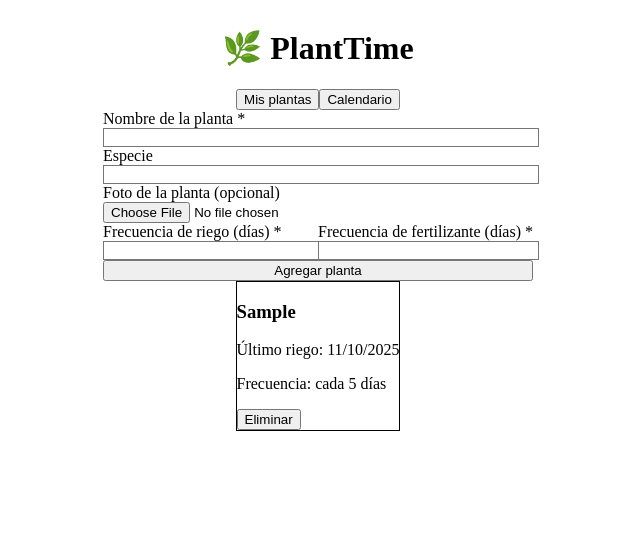
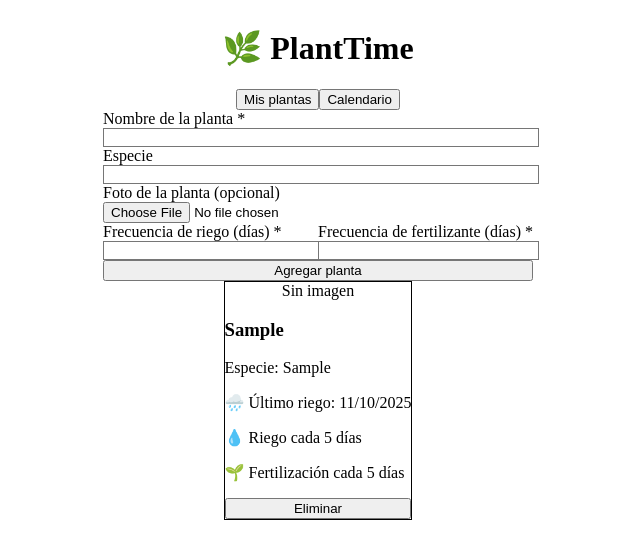
Before and after one commit to veronica-gi/planttime, a React (Vite) app: page / in a window 1280 px wide. Both pictures are taken after typing "Sample", "Sample", "5", "5" into the empty fields and a click on the button "Agregar planta". Shown: the top 558 px of the page, without its empty margins (322-962 px from the left). Built offline with nearby package versions, Linux system fonts and the light colour scheme.

Commit message:
feat: añadir todos los datos en las tarjetas de plantas

```diff
--- a/src/ui/components/PlantCard.tsx
+++ b/src/ui/components/PlantCard.tsx
@@ -6,26 +6,55 @@ interface PlantCardProps {
 }
 
 export function PlantCard({ plant, onDelete }: PlantCardProps) {
+  const formatDate = (date: string | Date) =>
+    new Date(date).toLocaleDateString()
+
   return (
-    <div className="p-4 border rounded-lg shadow-sm bg-white dark:bg-zinc-800">
-      {plant.imageUrl && (
+    <div className="p-4 border rounded-xl shadow-md bg-white dark:bg-zinc-800 hover:shadow-lg transition">
+
+      {/* Imagen */}
+      {plant.imageUrl ? (
         <img
           src={plant.imageUrl}
           alt={plant.name}
-          className="w-full h-40 object-cover rounded-md mb-2"
+          className="w-full h-40 object-cover rounded-lg mb-3"
         />
+      ) : (
+        <div className="w-full h-40 bg-gray-200 dark:bg-zinc-700 rounded-lg mb-3 flex items-center justify-center text-gray-500">
+          Sin imagen
+        </div>
       )}
-      <h3 className="text-lg font-semibold">{plant.name}</h3>
-      <p className="text-sm text-gray-500">
-        Último riego: {new Date(plant.lastWatered).toLocaleDateString()}
+
+      {/* Nombre */}
+      <h3 className="text-xl font-bold">{plant.name}</h3>
+
+      {/* Especie */}
+      <p className="text-sm text-gray-600 dark:text-gray-400 mb-2">
+        <span className="font-medium">Especie:</span> {plant.species}
       </p>
-      <p className="text-sm text-gray-500">
-        Frecuencia: cada {plant.wateringFrequency} días
+
+      {/* Último riego */}
+      <p className="text-sm text-gray-700 dark:text-gray-300">
+        🌧️ Último riego: {formatDate(plant.lastWatered)}
       </p>
+
+      {/* Frecuencia de riego */}
+      <p className="text-sm text-gray-700 dark:text-gray-300 mb-1">
+        💧 Riego cada {plant.wateringFrequency} días
+      </p>
+
+      {/* Fertilización (opcional) */}
+      {plant.fertilizingFrequency && (
+        <p className="text-sm text-gray-700 dark:text-gray-300">
+          🌱 Fertilización cada {plant.fertilizingFrequency} días
+        </p>
+      )}
+
+      {/* Botón eliminar */}
       {onDelete && (
         <button
           onClick={() => onDelete(plant.id)}
-          className="mt-2 bg-red-500 text-white px-3 py-1 rounded-md hover:bg-red-600"
+          className="mt-3 bg-red-500 text-white px-3 py-1.5 rounded-lg hover:bg-red-600 transition w-full"
         >
           Eliminar
         </button>
```
